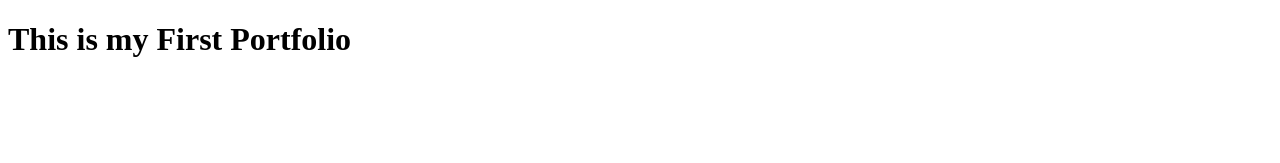
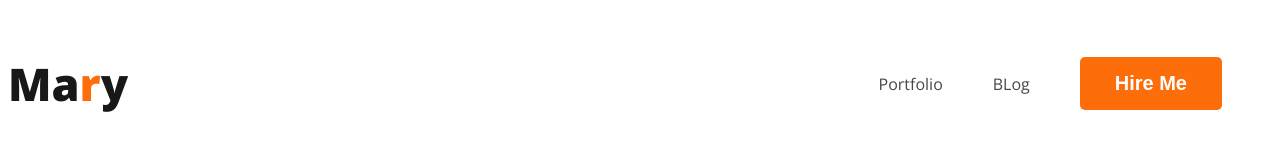
Before and after one commit to chanchaldas71/developer-portfolio, a plain HTML site: page index.html in a window 1280 px wide. Drawn offline with nearby package versions, Linux system fonts and the light colour scheme.

Commit message:
added nav bar

```diff
--- a/index.html
+++ b/index.html
@@ -1,13 +1,26 @@
 <!DOCTYPE html>
 <html lang="en">
 <head>
+    <link rel="preconnect" href="https://fonts.googleapis.com">
+<link rel="preconnect" href="https://fonts.gstatic.com" crossorigin>
+<link href="https://fonts.googleapis.com/css2?family=Open+Sans:wght@400;700;800&display=swap" rel="stylesheet">
+    <link rel="stylesheet" href="style.css">
     <meta charset="UTF-8">
     <meta name="viewport" content="width=device-width, initial-scale=1.0">
     <title>Developer Portfolio</title>
 </head>
 <body>
 
-    <h1>This is my First Portfolio</h1>
+    <header>
+        <nav>
+            <h3 class="nav-title">Ma<span class="text-primary">r</span>y</h3>
+            <ul>
+                <li><a href="">Portfolio</a></li>
+                <li><a href="">BLog</a></li>
+                <li><button class="btn-primary">Hire Me</button></li>
+            </ul>
+        </nav>
+    </header>
 
 </body>
 </html>
--- a/style.css
+++ b/style.css
@@ -0,0 +1,48 @@
+/* common shared styles */
+body {
+    font-family: 'Open Sans', sans-serif;
+}
+
+.text-primary {
+    color: #FD6E0A;
+}
+
+.btn-primary {
+    border-radius: 5px;
+    background-color: #FD6E0A;
+    font-size: 20px;
+    font-weight: 700;
+    color: white;
+    border: 0;
+    padding: 15px 35px;
+}
+
+
+/* nav related styles */
+nav {
+    display: flex;
+    justify-content: space-between;
+    align-items: center;
+}
+
+.nav-title {
+    color: #181818;
+    font-size: 45px;
+    font-weight: 800;
+
+}
+
+nav > ul {
+    display: flex;
+    align-items: center;
+}
+
+nav li {
+    list-style: none;
+    margin-right: 50px;
+}
+
+nav a {
+    text-decoration: none;
+    color: #474747;
+}
```
